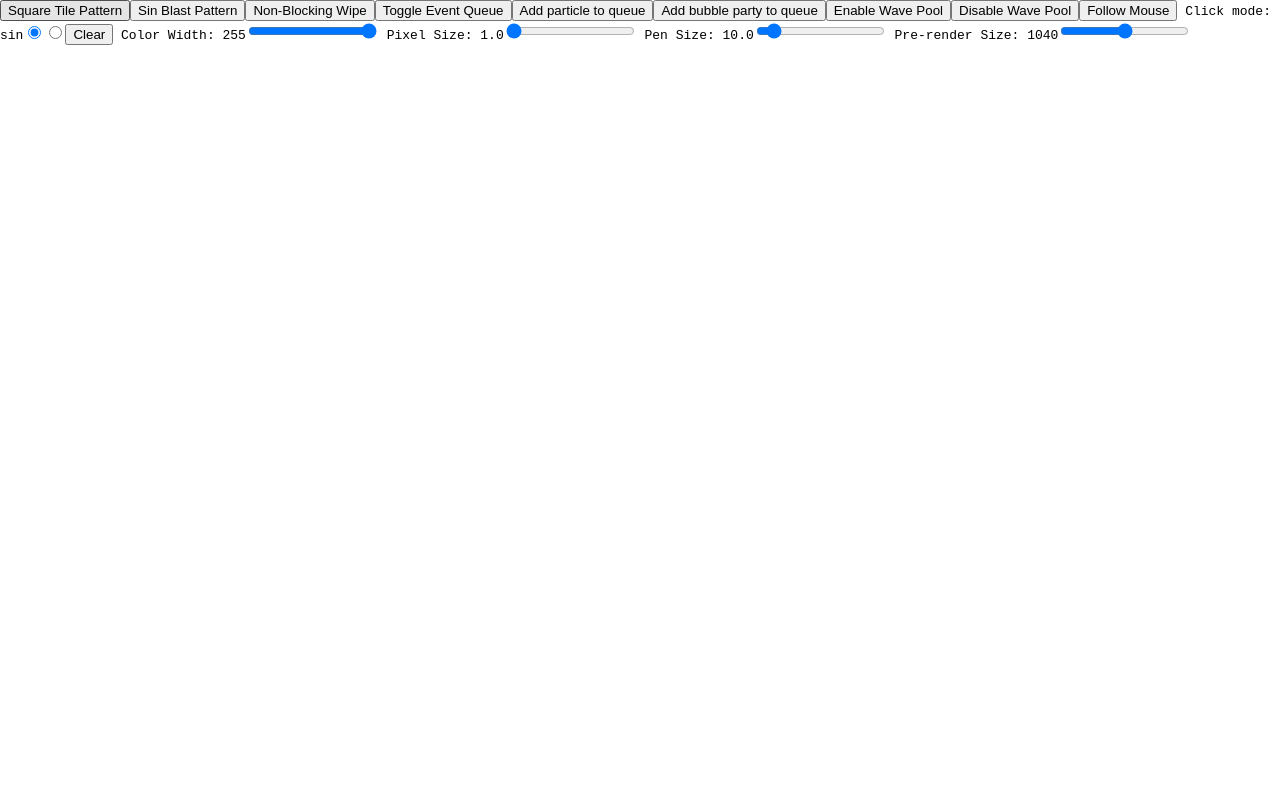
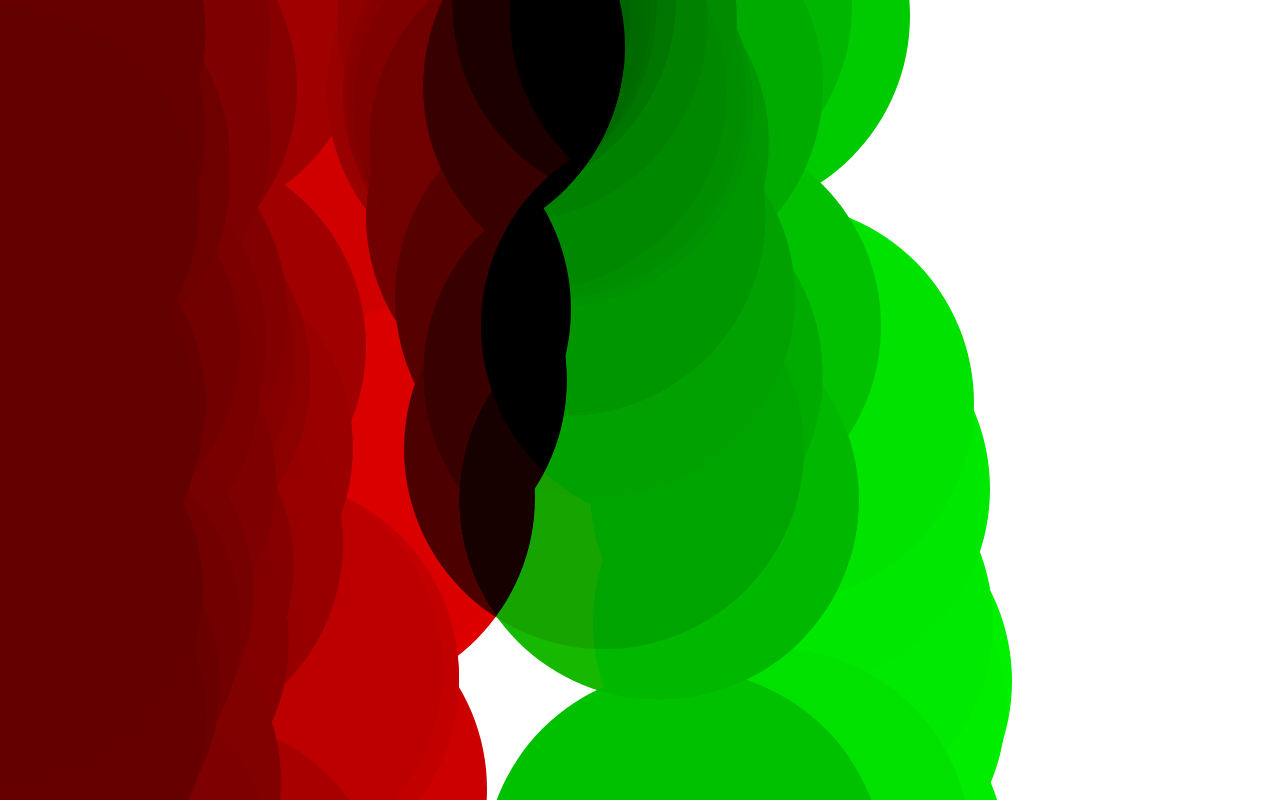
Before and after one commit to cephalization/cosmic-radiation, a React (Create React App) app: page / in a window 1280 px wide. Built offline with nearby package versions, Linux system fonts and the light colour scheme.

Commit message:
Start project refactoring work
- Create Radiation component which accepts an array of Particle
initializer functions
- Rename BubbleParty to Bubble since it is just one particle
- Hide toolbar, comment out other visualizations
- Import and define proptypes in Radiation

```diff
--- a/package.json
+++ b/package.json
@@ -3,6 +3,7 @@
   "version": "0.1.0",
   "private": true,
   "dependencies": {
+    "prop-types": "^15.6.1",
     "react": "^16.3.1",
     "react-dom": "^16.3.1",
     "react-scripts": "1.1.4"
--- a/src/App.js
+++ b/src/App.js
@@ -1,6 +1,7 @@
 import React, { Component } from 'react';
 import Particle from './drawables/Particle'
-import BubbleParty from './drawables/BubbleParty';
+import Bubble from './drawables/Bubble';
+import Radiation from './Radiation';
 import './App.css';
 
 class App extends Component {
@@ -317,16 +318,15 @@ class App extends Component {
     )
   }
 
-  addBubbleParty() {
+  addBubbleParty(canvas) {
+    const bubbles = [];
     for (let i = 0; i < 100; i++){
-      this.renderQueue.push(
-        new BubbleParty(
-          Math.random() * (this.canvas.current.width),
-          Math.random() * (this.canvas.current.height),
-          this.canvas.current
-        )
+      bubbles.push(
+        new Bubble(canvas, 2)
       )
     }
+
+    return bubbles;
   }
 
   eventLoop() {
@@ -352,48 +352,49 @@ class App extends Component {
   }
 
   render = () => (
-    <div>
-      <div id="selectors">
-        <button type="button" onClick={this.handleStaticMode}>Square Tile Pattern</button>
-        <button type="button" onClick={this.handleBlastMode}>Sin Blast Pattern</button>
-        <button type="button" onClick={this.handleWipeMode}>Non-Blocking Wipe</button>
-        <button type="button" onClick={this.handleParticleBeam}>Toggle Event Queue</button>
-        <button type="button" onClick={this.addParticle}>Add particle to queue</button>
-        <button type="button" onClick={this.addBubbleParty}>Add bubble party to queue</button>
-        <button type="button" onClick={(e) => this.handleWavePoolMode(e, true)}>Enable Wave Pool</button>
-        <button type="button" onClick={(e) => this.handleWavePoolMode(e, false)}>Disable Wave Pool</button>
-        <button type="button" onClick={() => this.setState({ mode: 'follow' })}>Follow Mouse</button>
-        <label> Click mode: {this.state.clickMode}
-          <input type="radio" value="sin" checked={'sin' === this.state.clickMode} onChange={this.handleClickModeChange} />
-          <input type="radio" value="circle" checked={'circle' === this.state.clickMode} onChange={this.handleClickModeChange} />
-        </label>
-        <button type="button" onClick={this.handleClearCanvas}>Clear</button>
-        <label> Color Width: {Number(this.state.colorWidth).toPrecision(3)}
-          <input type="range" step="1" value={this.state.colorWidth} min="0" max="255" onChange={this.handleWidthChange}></input>
-        </label>
-        <label> Pixel Size: {Number(this.state.pixelSize).toPrecision(2)}
-          <input type="range" step=".1" value={this.state.pixelSize} min="1" max="10" onChange={this.handlePixelChange}></input>
-        </label>
-        <label> Pen Size: {Number(this.state.penSize).toPrecision(3)}
-          <input type="range" step="1" value={this.state.penSize} min="1" max="100" onChange={this.handlePenChange}></input>
-        </label>
-        <label> Pre-render Size: {Number(this.state.batchSize).toPrecision(4)}
-          <input type="range" step="1" value={this.state.batchSize} min="1" max={Math.floor((window.innerHeight + window.innerWidth))} onChange={this.handleBatchChange}></input>
-        </label>
-      </div>
-      <canvas
-        id="canvas"
-        ref={this.canvas}
-        height={window.innerHeight + 'px'}
-        width={window.innerWidth + 'px'}
-        onClick={this.handleClickCanvas}
-        onMouseMove={
-          this.state.mode === 'follow'
-            ? (e) => this.handleFollowMode(e)
-            : () => { }
-        }
-      ></canvas>
-    </div>
+    // <div>
+    //   <div id="selectors">
+    //     <button type="button" onClick={this.handleStaticMode}>Square Tile Pattern</button>
+    //     <button type="button" onClick={this.handleBlastMode}>Sin Blast Pattern</button>
+    //     <button type="button" onClick={this.handleWipeMode}>Non-Blocking Wipe</button>
+    //     <button type="button" onClick={this.handleParticleBeam}>Toggle Event Queue</button>
+    //     <button type="button" onClick={this.addParticle}>Add particle to queue</button>
+    //     <button type="button" onClick={this.addBubbleParty}>Add bubble party to queue</button>
+    //     <button type="button" onClick={(e) => this.handleWavePoolMode(e, true)}>Enable Wave Pool</button>
+    //     <button type="button" onClick={(e) => this.handleWavePoolMode(e, false)}>Disable Wave Pool</button>
+    //     <button type="button" onClick={() => this.setState({ mode: 'follow' })}>Follow Mouse</button>
+    //     <label> Click mode: {this.state.clickMode}
+    //       <input type="radio" value="sin" checked={'sin' === this.state.clickMode} onChange={this.handleClickModeChange} />
+    //       <input type="radio" value="circle" checked={'circle' === this.state.clickMode} onChange={this.handleClickModeChange} />
+    //     </label>
+    //     <button type="button" onClick={this.handleClearCanvas}>Clear</button>
+    //     <label> Color Width: {Number(this.state.colorWidth).toPrecision(3)}
+    //       <input type="range" step="1" value={this.state.colorWidth} min="0" max="255" onChange={this.handleWidthChange}></input>
+    //     </label>
+    //     <label> Pixel Size: {Number(this.state.pixelSize).toPrecision(2)}
+    //       <input type="range" step=".1" value={this.state.pixelSize} min="1" max="10" onChange={this.handlePixelChange}></input>
+    //     </label>
+    //     <label> Pen Size: {Number(this.state.penSize).toPrecision(3)}
+    //       <input type="range" step="1" value={this.state.penSize} min="1" max="100" onChange={this.handlePenChange}></input>
+    //     </label>
+    //     <label> Pre-render Size: {Number(this.state.batchSize).toPrecision(4)}
+    //       <input type="range" step="1" value={this.state.batchSize} min="1" max={Math.floor((window.innerHeight + window.innerWidth))} onChange={this.handleBatchChange}></input>
+    //     </label>
+    //   </div>
+    //   <canvas
+    //     id="canvas"
+    //     ref={this.canvas}
+    //     height={window.innerHeight + 'px'}
+    //     width={window.innerWidth + 'px'}
+    //     onClick={this.handleClickCanvas}
+    //     onMouseMove={
+    //       this.state.mode === 'follow'
+    //         ? (e) => this.handleFollowMode(e)
+    //         : () => { }
+    //     }
+    //   ></canvas>
+    // </div>
+    <Radiation particles={[this.addBubbleParty]} />
   )
 }
 
--- /dev/null
+++ b/src/Radiation.css
@@ -0,0 +1,4 @@
+body {
+  padding: 0;
+  margin: 0;
+}
--- /dev/null
+++ b/src/Radiation.jsx
@@ -0,0 +1,146 @@
+import React, { Component } from 'react';
+import PropTypes from 'prop-types';
+import './Radiation.css';
+
+class Radiation extends Component {
+  constructor(props) {
+    super(props);
+
+    this.state = this.getInitState();
+    this.renderQueue = [];
+    this.canvas = React.createRef();
+
+    this.handleClearCanvas = this.handleClearCanvas.bind(this);
+    this.handleWindowResize = this.handleWindowResize.bind(this);
+    this.eventLoop = this.eventLoop.bind(this);
+    this.toggleEventLoop = this.toggleEventLoop.bind(this)
+  }
+
+  componentDidMount() {
+    // Attach window resize handler to ensure particles are responsive
+    window.addEventListener('resize', this.handleWindowResize);
+
+    // Parse renderable particles from props and add them to event loop queue
+    let renderables = [];
+    this.props.particles.forEach(
+      particleConstructor => renderables = [...renderables, ...particleConstructor(this.canvas.current)]
+    );
+    this.renderQueue = [...renderables];
+
+    // Start the Event loop, will read from the class property renderQueue
+    this.toggleEventLoop();
+  }
+
+  componentWillUnmount() {
+    window.removeEventListener('resize', this.handleWindowResize);
+  }
+
+  /**
+   * Generate initial state object
+   *
+   * @returns initial state object
+   */
+  getInitState() {
+    return {
+      width: window.innerWidth,
+      height: window.innerHeight,
+    };
+  }
+
+  /**
+   * At maximimum once every frame, update the state with the window's dimensions
+   */
+  handleWindowResize() {
+    requestAnimationFrame(
+      () => this.setState({
+        height: window.innerHeight,
+        width: window.innerWidth
+      })
+    );
+  }
+
+  /**
+   * Reset the state, clear the renderQueue, and reset the canvas
+   */
+  handleClearCanvas() {
+    this.setState(this.getInitState(),
+      () => {
+        this.renderQueue = [];
+        this.canvas.current.getContext('2d').clearRect(
+          0,
+          0,
+          this.canvas.current.width,
+          this.canvas.current.height
+        );
+      })
+  }
+
+  /**
+   * Toggle animation event loop
+   * Run the event loop in anticipation of a frame, 60 times a second
+   * If it is already running, disable it.
+   */
+  toggleEventLoop() {
+    if (this.eventInterval == null) {
+      this.eventInterval = setInterval(
+        requestAnimationFrame,
+        1000 / 60,
+        this.eventLoop
+      )
+    } else {
+      clearInterval(this.eventInterval);
+      this.eventInterval = null;
+    }
+  }
+
+  /**
+   * Trigger every particle in renderQueue's update method
+   * Put it back in the renderQueue if the update method returns truthy
+   */
+  eventLoop() {
+    const context = this.canvas.current.getContext('2d');
+    context.clearRect(0, 0, this.canvas.current.width, this.canvas.current.height)
+
+    // Clone the queue and pre-render one update for each item
+    const queue = [...this.renderQueue];
+
+    // Clear out the class queue here, it will now only contain new user items
+    this.renderQueue = [];
+    const nextUpdates = [];
+
+    let renderEvent = queue.pop();
+    while(renderEvent) {
+      if(renderEvent && renderEvent.update()) {
+        // Add the event to the new queue, it has more work to do next time
+        nextUpdates.push(renderEvent);
+      }
+      renderEvent = queue.pop();
+    }
+
+    // Combine the current class queue and the 'new' queue
+    this.renderQueue = [...this.renderQueue, ...nextUpdates];
+  }
+
+  render = () => (
+    <canvas
+      id="canvas"
+      ref={this.canvas}
+      height={`${this.state.height}px`}
+      width={`${this.state.width}px`}
+    >
+    </canvas>
+  )
+}
+
+Radiation.propTypes = {
+  /**
+   * An array of Particle functions as defined in ./drawables
+   */
+  particles: PropTypes.arrayOf(PropTypes.func)
+};
+
+Radiation.defaultProps = {
+  particles: []
+}
+
+export default Radiation;
--- a/src/Util.js
+++ b/src/Util.js
@@ -17,3 +17,12 @@ export const distance = (p1, p2, allowNegative = true) => {
 
     return dis;
 }
+
+
+export const generateRandomXCoordinate = (canvas) => (
+    Math.floor(Math.random() * canvas.width)
+);
+
+export const generateRandomYCoordinate = (canvas) => (
+    Math.floor(Math.random() * canvas.height)
+);
```
Also changed, not shown: src/drawables/Bubble.js (renamed from src/drawables/BubbleParty.js, +32 -17 lines).
